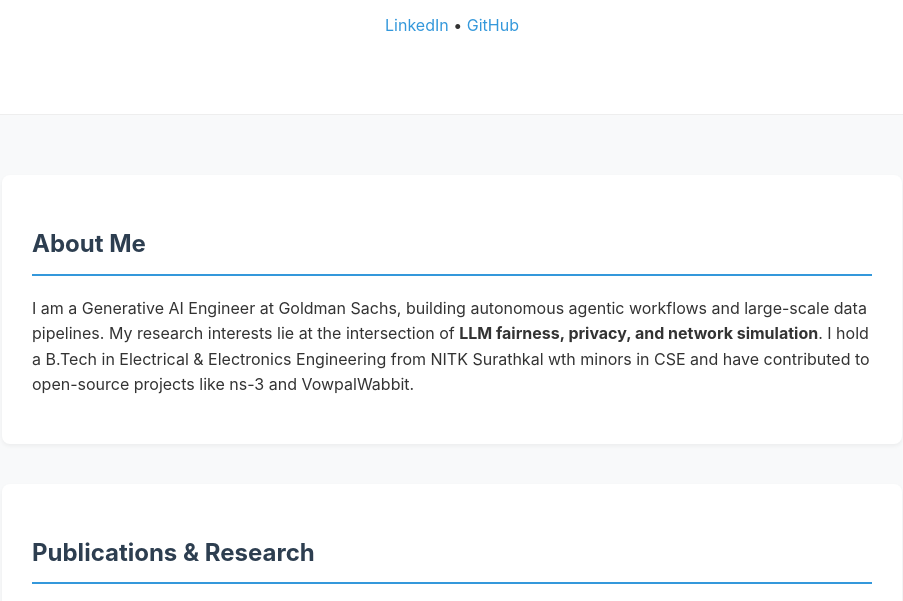
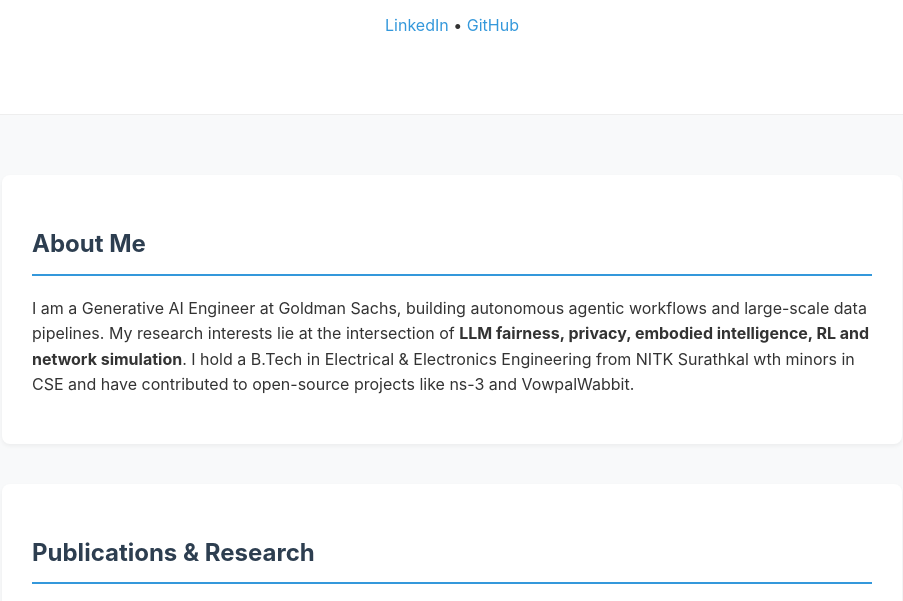
Before and after one commit to Sharvani2002/Sharvani2002.github.io, a plain HTML site: page index.html in a window 1280 px wide. Shown: the part 150-751 px from the top of the page, without its empty margins (188-1091 px from the left). Drawn offline with Linux system fonts and the light colour scheme.

Commit message:
Revise About Me section in index.html
Updated research interests to include 'embodied intelligence' and 'RL'.

```diff
--- a/index.html
+++ b/index.html
@@ -44,7 +44,7 @@
 
     <section>
         <h2>About Me</h2>
-        <p>I am a Generative AI Engineer at Goldman Sachs, building autonomous agentic workflows and large-scale data pipelines. My research interests lie at the intersection of <strong>LLM fairness, privacy, and network simulation</strong>. I hold a B.Tech in Electrical & Electronics Engineering from NITK Surathkal wth minors in CSE and have contributed to open-source projects like ns-3 and VowpalWabbit.</p>
+        <p>I am a Generative AI Engineer at Goldman Sachs, building autonomous agentic workflows and large-scale data pipelines. My research interests lie at the intersection of <strong>LLM fairness, privacy, embodied intelligence, RL and network simulation</strong>. I hold a B.Tech in Electrical & Electronics Engineering from NITK Surathkal wth minors in CSE and have contributed to open-source projects like ns-3 and VowpalWabbit.</p>
     </section>
 
     <section>
```
